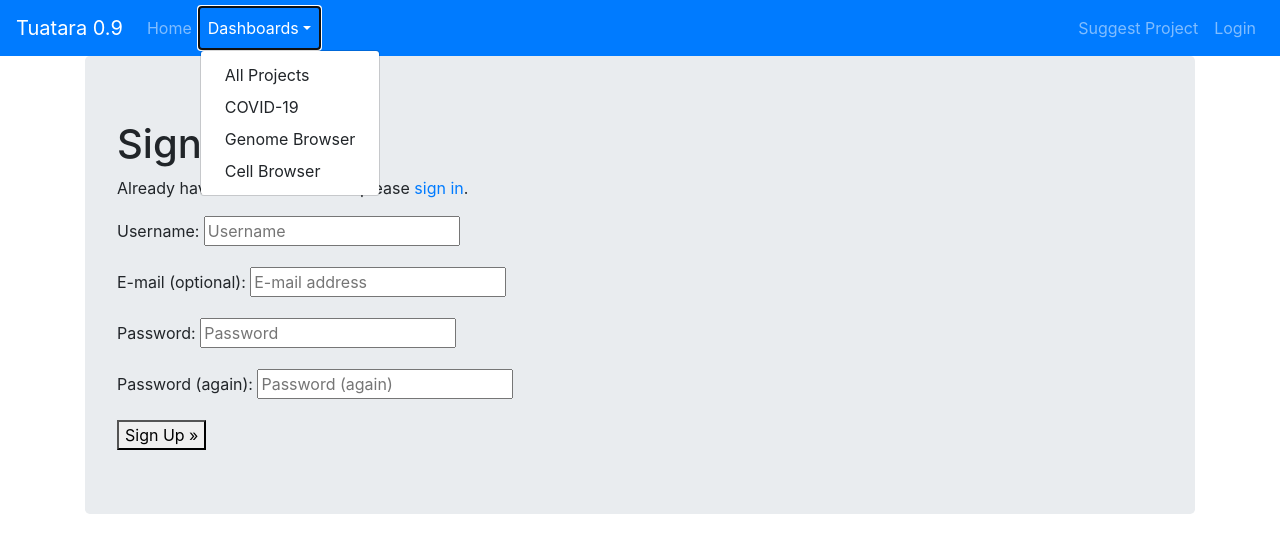
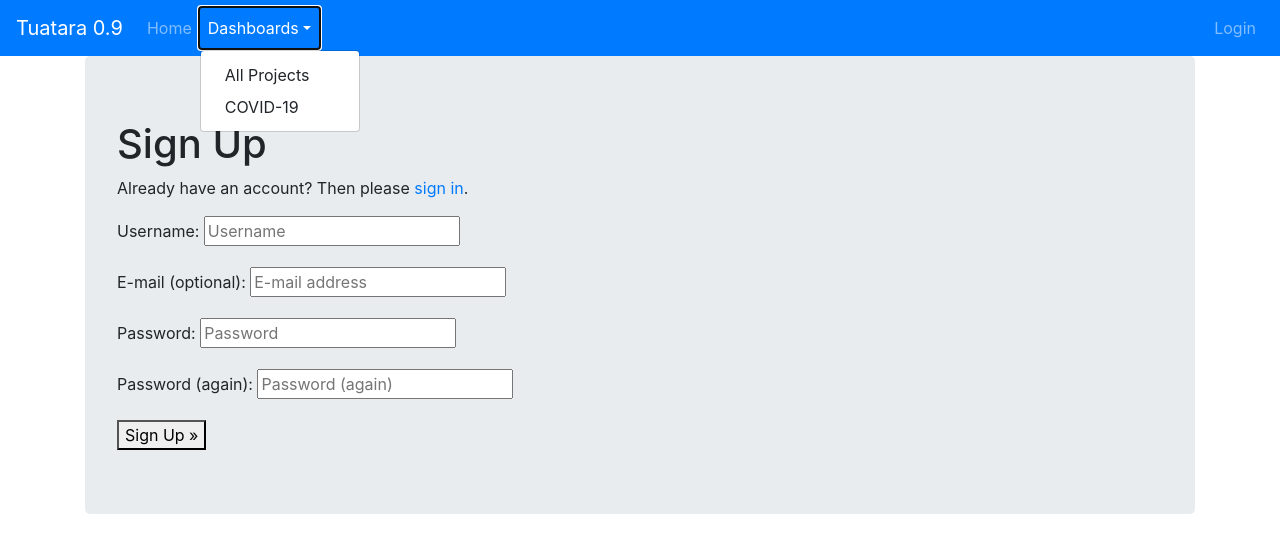
Before and after one commit to gi-kent-content/hca-tuatara, a Django app: page /accounts/signup/ in a window 1280 px wide, after a click on "Dashboards". Shown: the top 553 px of the page. Run offline with Django 3.2, Linux system fonts and the light colour scheme; some libraries are stand-ins or nearby versions.

Commit message:
Account navbar fixes.

```diff
--- a/templates/account/base.html
+++ b/templates/account/base.html
@@ -39,16 +39,11 @@
                             aria-expanded="false">Dashboards</a>
                     <div class="dropdown-menu" aria-labelledby="navbarDropdown">
                         <a class="dropdown-item" href="{% url 'hcat:project_all_list' %}">All Projects</a>
-                        <a class="dropdown-item" href="#">COVID-19</a>
-                        <a class="dropdown-item" href="#">Genome Browser</a>
-                        <a class="dropdown-item" href="#">Cell Browser</a>
+                        <a class="dropdown-item" href="{% url 'hcat:covid_project_list' %}">COVID-19</a>
                     </div>
                 </li>
             </ul>
             <ul class="navbar-nav ml-auto">
-                <li class="nav-item">
-                    <a class="nav-link" href="{% url 'suggest' %}">Suggest Project</a>
-                </li>
                 {% if user.is_authenticated %}
                     <li class="nav-item">
                         <a class="nav-link" href="{% url 'account_logout' %}">Logout</a>
```
